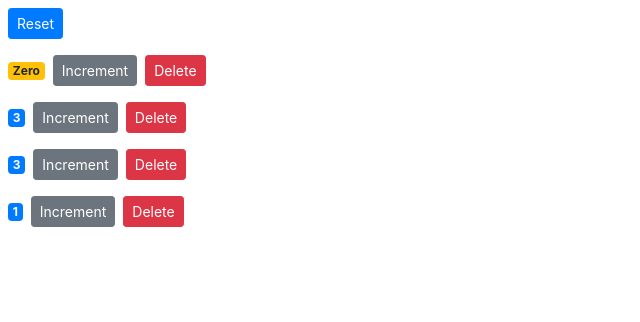
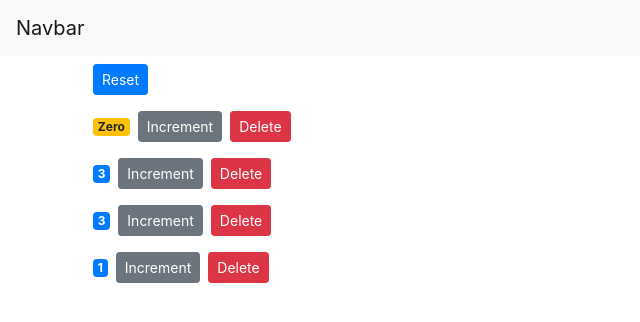
Before and after one commit to mar-veloper/counter-app, a React (Create React App) app: page / in a window 1280 px wide. Shown: the top 322 px of the page, without its empty margins (0-640 px from the left). Built offline with nearby package versions, Linux system fonts and the light colour scheme.

Commit message:
multiple-components

```diff
--- a/src/App.js
+++ b/src/App.js
@@ -1,13 +1,19 @@
-import React from "react";
-import logo from "./logo.svg";
+import React, { Component } from "react";
+import NavBar from "./components/navbar";
+import Counters from "./components/counters";
 import "./App.css";
 
-function App() {
-  return (
-    <div className="App">
-      <h1>Hello World</h1>
-    </div>
-  );
+class App extends Component {
+  render() {
+    return (
+      <React.Fragment>
+        <NavBar></NavBar>
+        <main className="container">
+          <Counters></Counters>
+        </main>
+      </React.Fragment>
+    );
+  }
 }
 
 export default App;
--- /dev/null
+++ b/src/components/navbar.jsx
@@ -0,0 +1,15 @@
+import React, { Component } from "react";
+
+class NavBar extends Component {
+  render() {
+    return (
+      <nav className="navbar navbar-light bg-light">
+        <a className="navbar-brand" href="#">
+          Navbar
+        </a>
+      </nav>
+    );
+  }
+}
+
+export default NavBar;
--- a/src/index.js
+++ b/src/index.js
@@ -4,9 +4,8 @@
 import App from "./App";
 import * as serviceWorker from "./serviceWorker";
 import "bootstrap/dist/css/bootstrap.css";
-import Counters from "./components/counters";
 
-ReactDOM.render(<Counters />, document.getElementById("root"));
+ReactDOM.render(<App />, document.getElementById("root"));
 
 // If you want your app to work offline and load faster, you can change
 // unregister() to register() below. Note this comes with some pitfalls.
```
